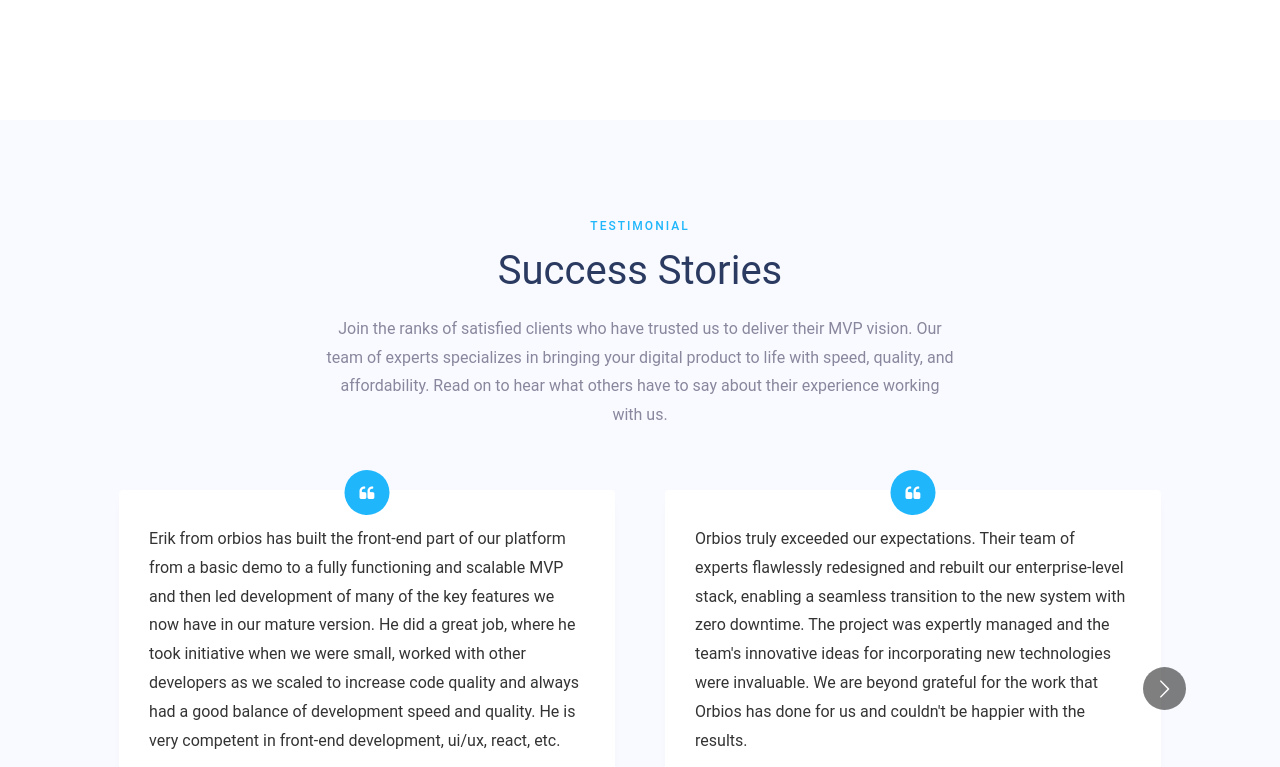
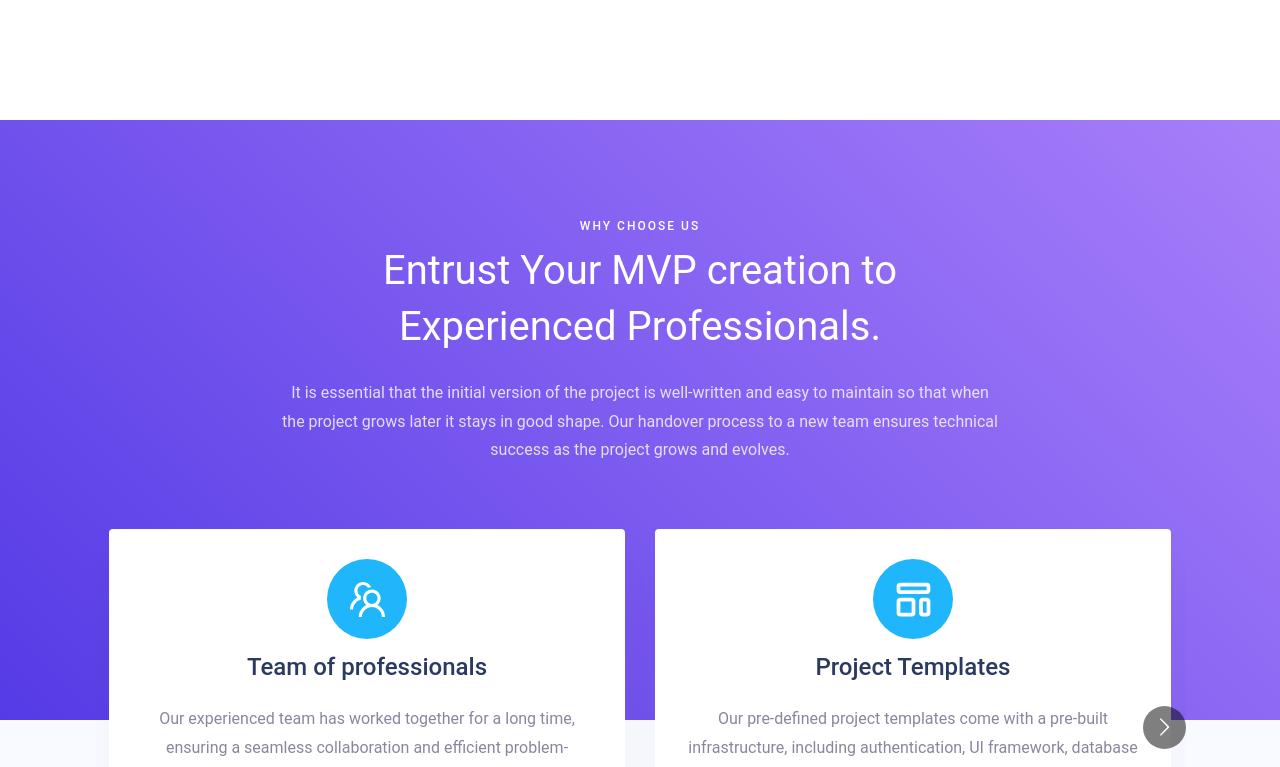
Before and after one commit to Orbios/marketing_site, a Next.js app: page / in a window 1280 px wide. Shown: the part 3362-4129 px from the top of the page. Built offline with nearby package versions, Linux system fonts and the light colour scheme.

Commit message:
feat:temporary hide testimonial section

```diff
--- a/src/pages/index.tsx
+++ b/src/pages/index.tsx
@@ -9,6 +9,8 @@
 import OurWorkSection from 'components/home/our_work/OurWorkSection';
 import TestimonialSection from 'components/home/testimonial/TestimonialSection';
 import ChooseSection from 'components/home/choose_us/ChooseSection';
+
+const TESTIMONIAL_SECTION_VISIBLE = false;
 
 const Home: NextPage = () => {
   const router = useRouter();
@@ -31,7 +33,7 @@
         <hr /> <OurWorkSection />
       </>
 
-      <TestimonialSection />
+      {TESTIMONIAL_SECTION_VISIBLE && <TestimonialSection />}
 
       <ChooseSection />
     </Layout>
```
